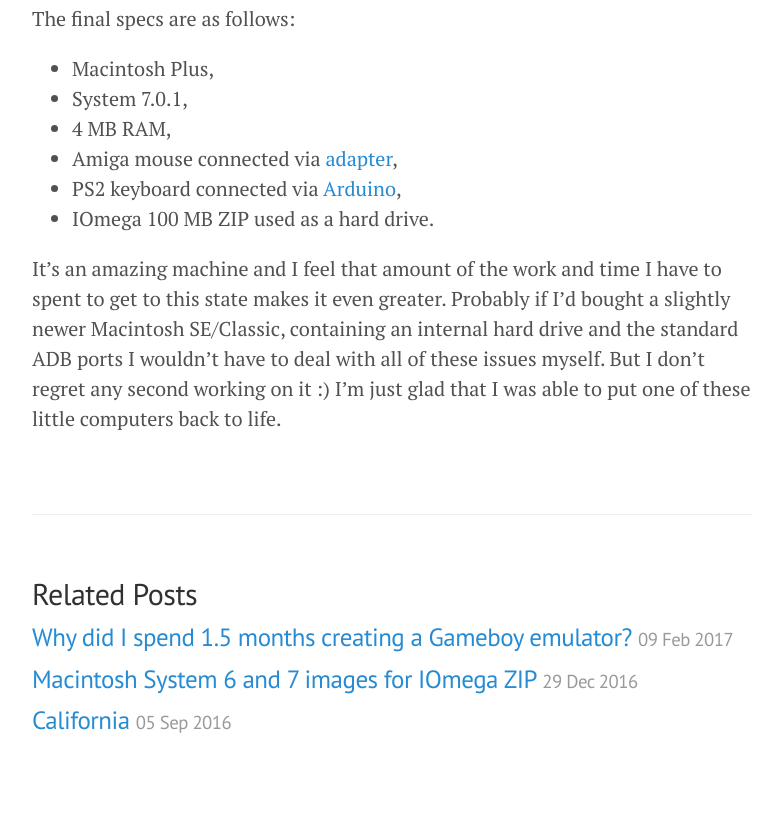
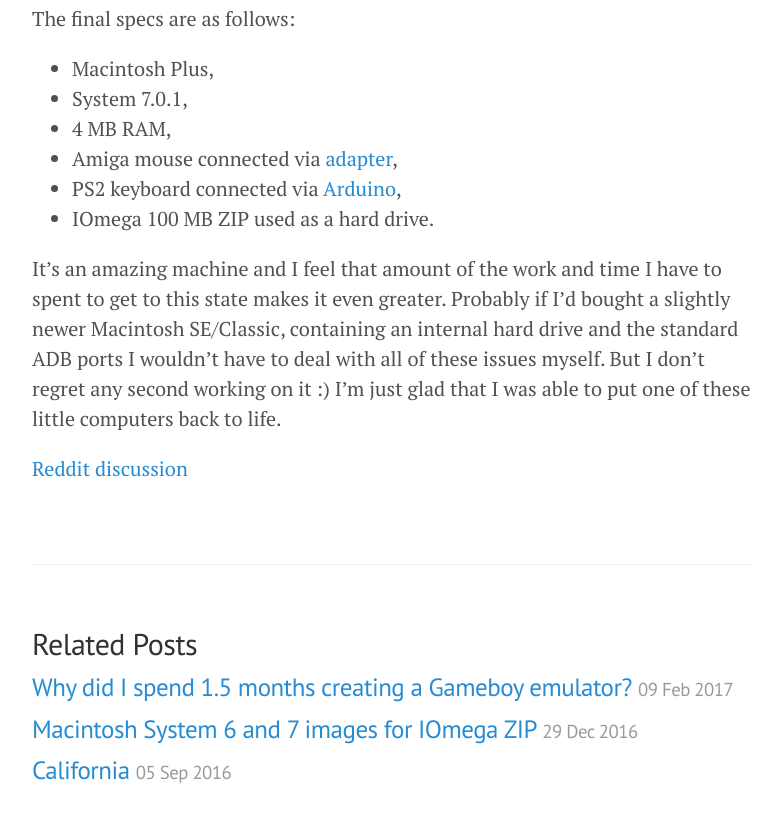
Before and after one commit to trekawek/blog.rekawek.eu, a Jekyll site: the page built from _posts/2016-12-08-mac-plus.md, in a window 1280 px wide and 900 px high, scrolled down 7489 px, cut to the strip 54-876 px from the top of the window. Shown: the whole strip, without its empty margins (248-1031 px from the left). Built offline with Jekyll 4.4.1, drawn with Linux system fonts in a browser that asks for light colours; comment, search, counter and statistics services are not loaded; before the commit the page ends 8339 px from its top, so only the background shows below that.

Commit message:
Added link to the reddit discussion

```diff
--- a/_posts/2016-12-08-mac-plus.md
+++ b/_posts/2016-12-08-mac-plus.md
@@ -106,3 +106,5 @@
 * IOmega 100 MB ZIP used as a hard drive.
 
 It's an amazing machine and I feel that amount of the work and time I have to spent to get to this state makes it even greater. Probably if I'd bought a slightly newer Macintosh SE/Classic, containing an internal hard drive and the standard ADB ports I wouldn't have to deal with all of these issues myself. But I don't regret any second working on it :) I'm just glad that I was able to put one of these little computers back to life.
+
+[Reddit discussion](https://www.reddit.com/r/VintageApple/comments/9weuo7/resurrecting_my_macintosh_plus/)
```
